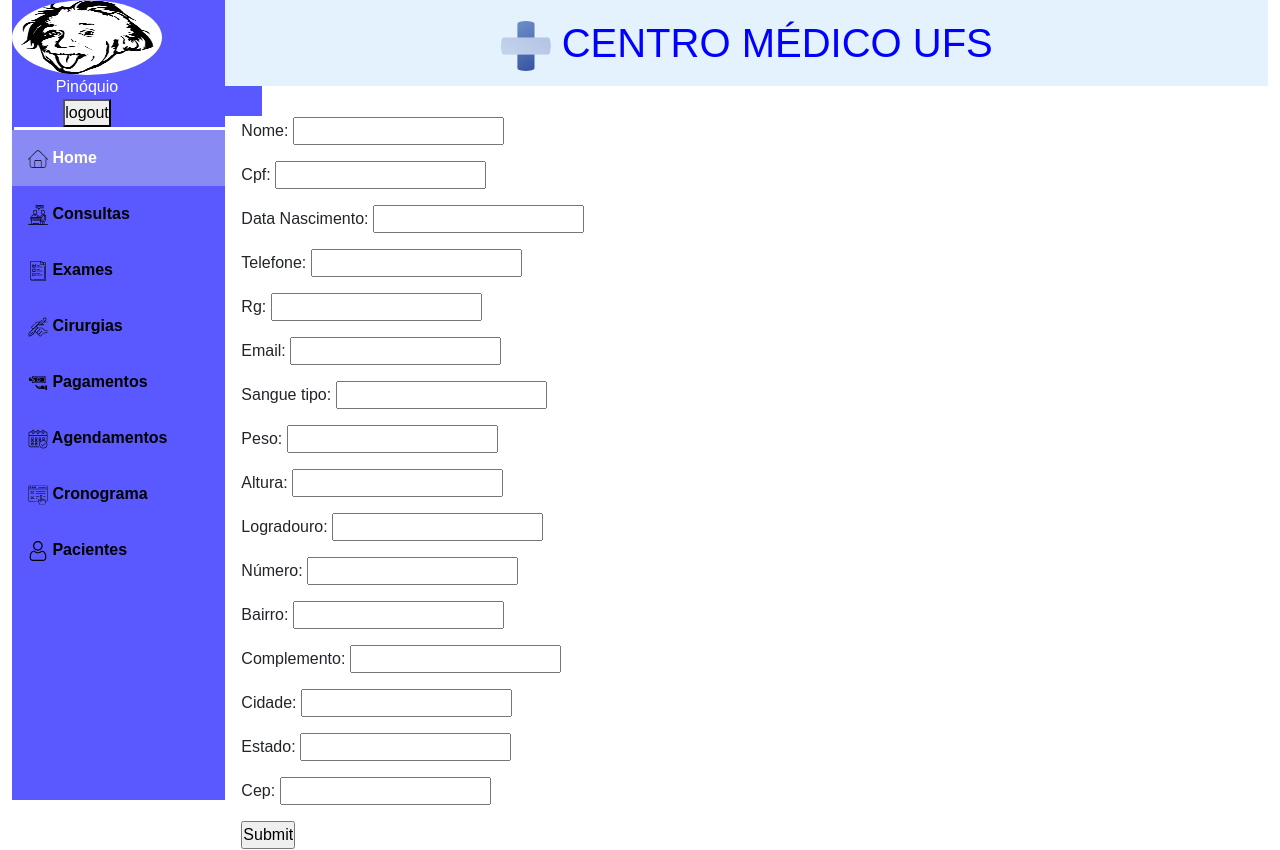
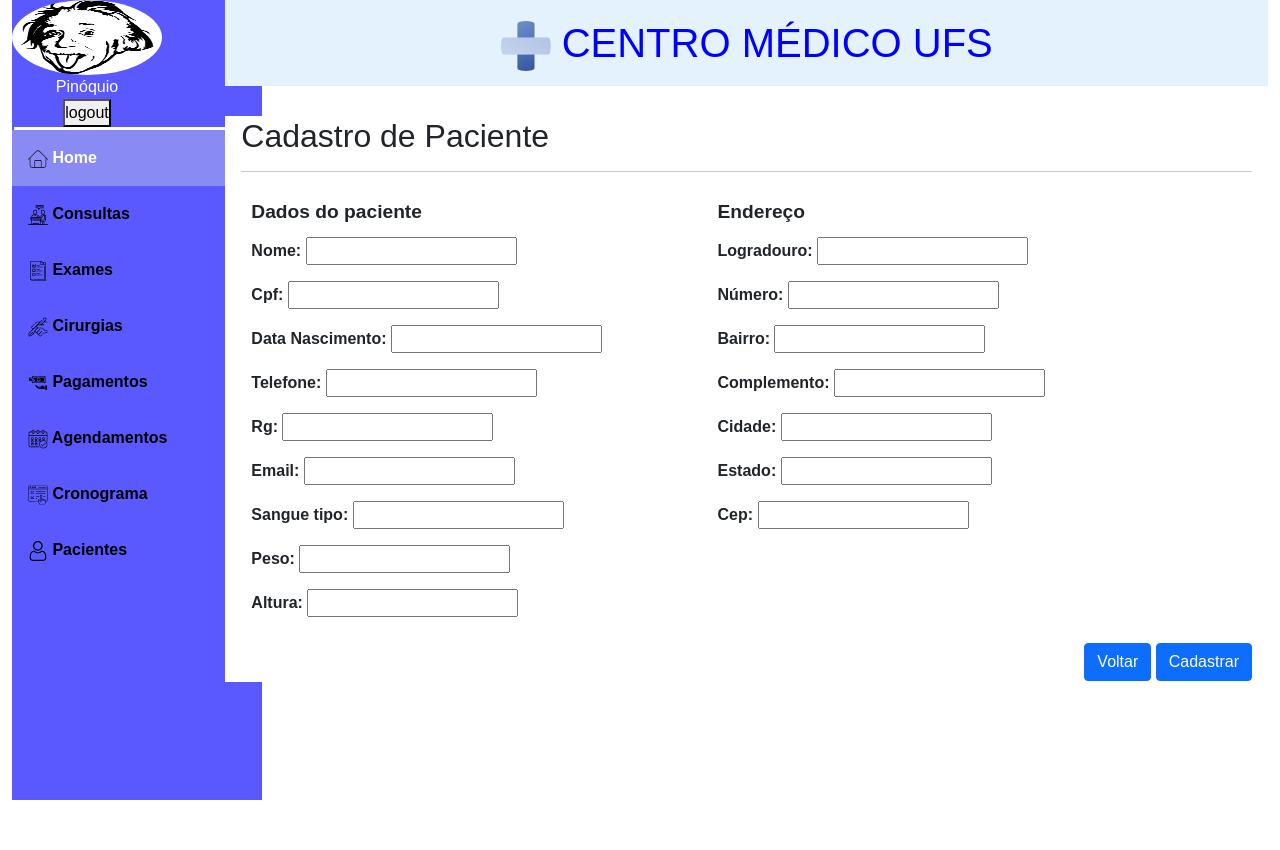
Before and after one commit to EmersonNetero/projetoES, a Django app: page /cadastrarPaciente/ in a window 1280 px wide. After the commit the page ends 800 px from the top, so only its background shows below. Run offline with Django 3.2, Linux system fonts and the light colour scheme; lists and menus that the app fills with data are empty.

Commit message:
Alterações nas telas

```diff
--- a/pessoa/templates/paciente.html
+++ b/pessoa/templates/paciente.html
@@ -1,15 +1,20 @@
 {% extends "base.html" %}
 
 {% block content%}
+<h2>Cadastro de Paciente</h2>
+<hr>
 <form method="POST" enctype="multipart/form-data">
 
 
         {% csrf_token %}
-         {{formP.as_p}}
 
-        {{formE.as_p}}
+        <table width="600px" style = 'border-collapse: separate; border-spacing: 10px;'>
+            <tr style = 'font-size:120%;'><th>Dados do paciente</th><th>Endereço</th></tr>
 
-    <input type="submit" value="Submit">
+            <tr ><th>{{formP.as_p}}</th><th style="position: absolute;">{{formE.as_p}}</th></tr>
+        </table>
+        <div style="text-align: right;"><a href="/admsistema" class="btn btn-primary">Voltar</a>
+        <input  class="btn btn-primary" type="submit" value="Cadastrar"> </div>
 </form>
 
 {% if messages %}
--- a/pessoa/views.py
+++ b/pessoa/views.py
@@ -131,7 +131,7 @@ def cadastraAgntSecretaria(request):
             messages.info(request, "Agente de secretaria cadastrado com sucesso")
             return HttpResponseRedirect("/cadastrarAgntSecretaria")
     else:
-        formS = AgendamentoForm()
+        formS = AgenteSecretariaform() #AgendamentoForm()
         formE = EnderecoForm()
     return render(request, "agntSecretaria.html", {'formS': formS, 'formE': formE})
 
```
Also changed, not shown: pessoa/templates/agntSaude.html (+6 -3 lines), pessoa/templates/agntSecretaria.html (+7 -4 lines), pessoa/templates/cadDiverso.html (+4 -5 lines), pessoa/templates/cadastroPessoa.html (+5 -3 lines).
